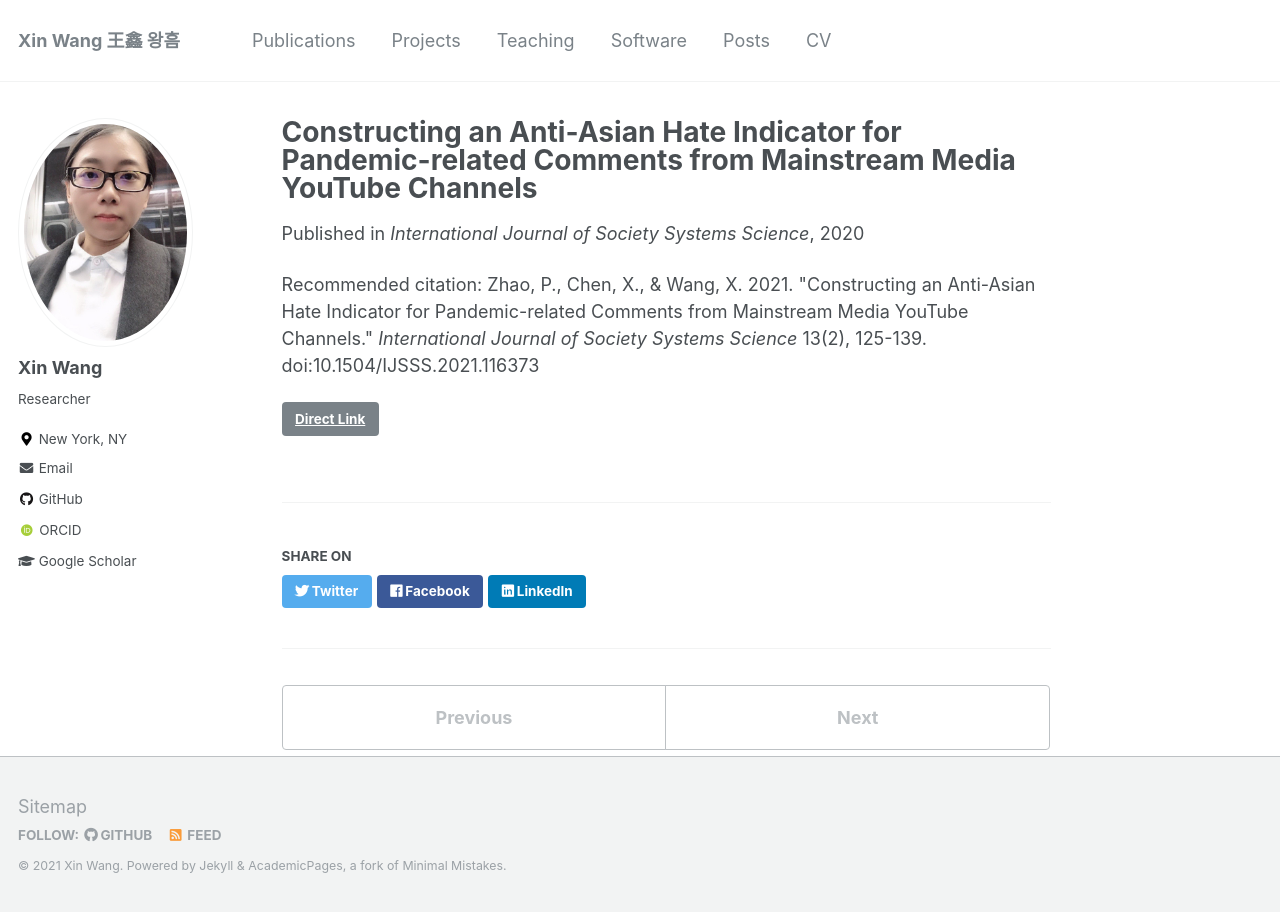
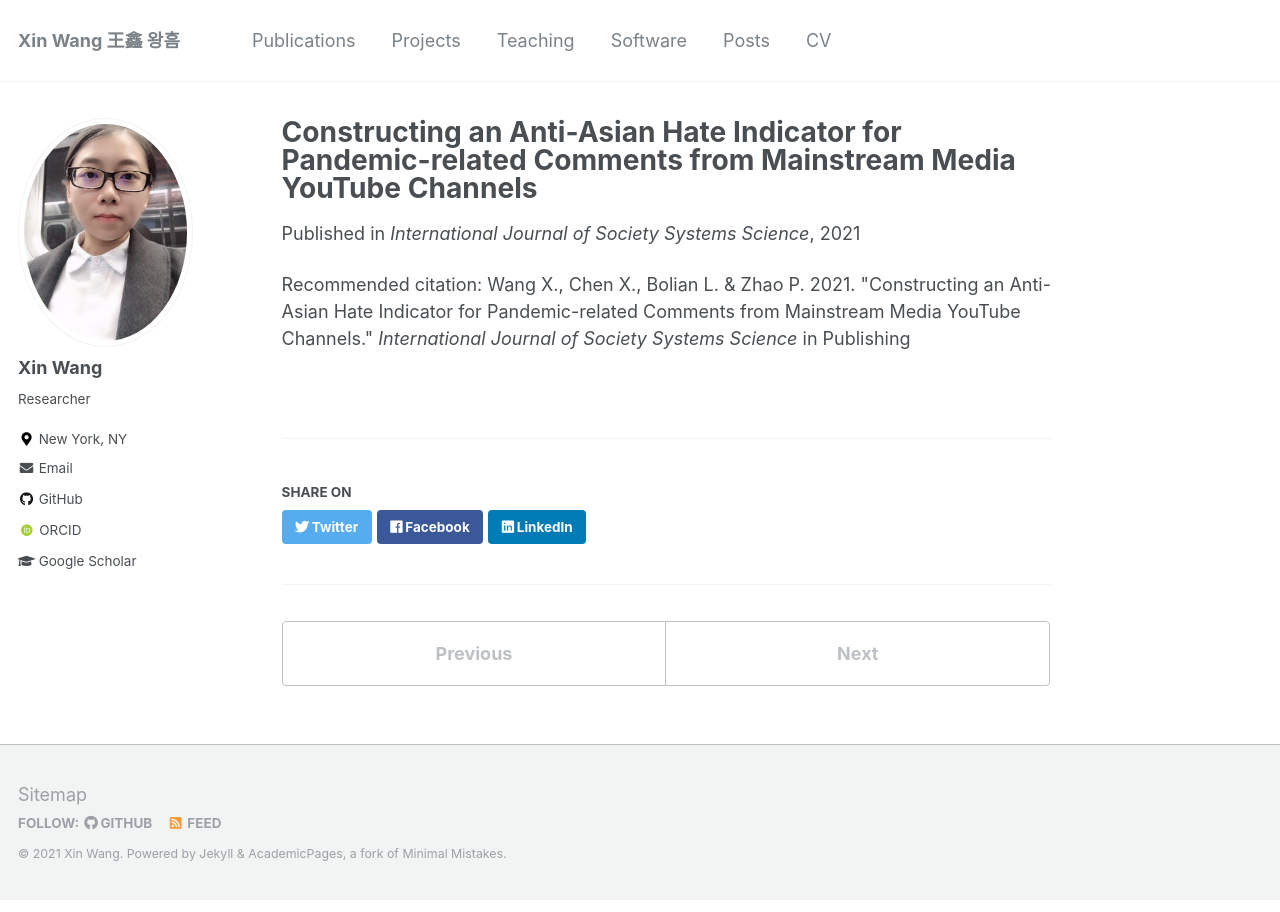
Before and after one commit to xin-wang-kr/xin-wang-kr.github.io, a Jekyll site: the page built from _publications/2021-hate-indicator.md, in a window 1280 px wide. Built offline with Jekyll 4.4.1, drawn with Linux system fonts in a browser that asks for light colours; some web fonts are replaced; some of the changed lines change nothing that is shown.

Commit message:
Update 2021-hate-indicator.md

```diff
--- a/_publications/2021-hate-indicator.md
+++ b/_publications/2021-hate-indicator.md
@@ -1,23 +1,9 @@
 ---
 title: "Constructing an Anti-Asian Hate Indicator for Pandemic-related Comments from Mainstream Media YouTube Channels"
 collection: publications
-permalink: /publication/2020-hate-twitter
-excerpt: "Pandemic-related-hate; GIS; Sentiment analysis; Anti-Asian Hate tweets; Deep neural network algorithm<br />**Abstract:** Anti-Asian hate tweets caused by COVID-19 pandemic is an
-ongoing social problem in the USA and around the world. Although existing
-studies have been done by using a text classifier, little is known on how deep
-learning works with public sentiments of political opinions and geographical
-diversities. This paper provides a new method to classify the pandemic-related
-anti-Asian hater on Twitter. A novel dataset for tracking pandemic-related
-Twitter users, which contains more than 10 million tweets, is created in this
-study. Target users are annotated by identifying their sentiments towards the
-US elections with their geolocations. The empirical result indicates that the
-political sentiments and the county-level election results make significant
-contributions to the model building. By training a DNN model, over 190,000
-Twitter users are classified as hate or non-hate with a 61% accuracy and a 0.63
-AUC score."
-date: 2020-11-28
+permalink: /publication/2021-hate-indicator
+excerpt: "Anti-Asian hate indicator; YouTube comments; Mainstream media channels; BERT embedding; Support vector machine; Random forest; LSTM; CNN; YouTube Data API<br />**Abstract:** Anti-Asian racism, linked to COVID-19, has become a serious social problem in the United States and all over the world and even led to hate crime and violence. Even though the current anti-Asian hate study focuses anti-Asian hate classification using machine learning and sentiment analysis toward tweets, this study provides a novel pandemic-news-related anti-Asian hate indicator to depict the anti-Asian hate shift of YouTube mainstream media commentary section. A new dataset for daily hate signal generation, which contains over 1 million YouTube comments, has been generated in this study. To train the classifier, 3,759 comments are sampled and manually labelled as hate and non-hate. In the model selection among machine learning and deep learning algorithms, a CNN model is selected as the best one with a 95% accuracy and a 0.99 AUC score, which can classify 1,433,246 comments."
+date: 2021-01-28
 venue: 'International Journal of Society Systems Science'
-link: 'https://dx.doi.org/10.1504/IJSSS.2021.116373'
-github: 'https://github.com/pzhaoir/COVID-HATE-TRACK'
-citation: 'Zhao, P., Chen, X., & Wang, X. 2021. &quot;Constructing an Anti-Asian Hate Indicator for Pandemic-related Comments from Mainstream Media YouTube Channels.&quot; <i>International Journal of Society Systems Science</i> 13(2), 125-139. doi:10.1504/IJSSS.2021.116373'
+citation: 'Wang X., Chen X., Bolian L. & Zhao P. 2021. &quot;Constructing an Anti-Asian Hate Indicator for Pandemic-related Comments from Mainstream Media YouTube Channels.&quot; <i>International Journal of Society Systems Science</i> in Publishing'
 ---
```
